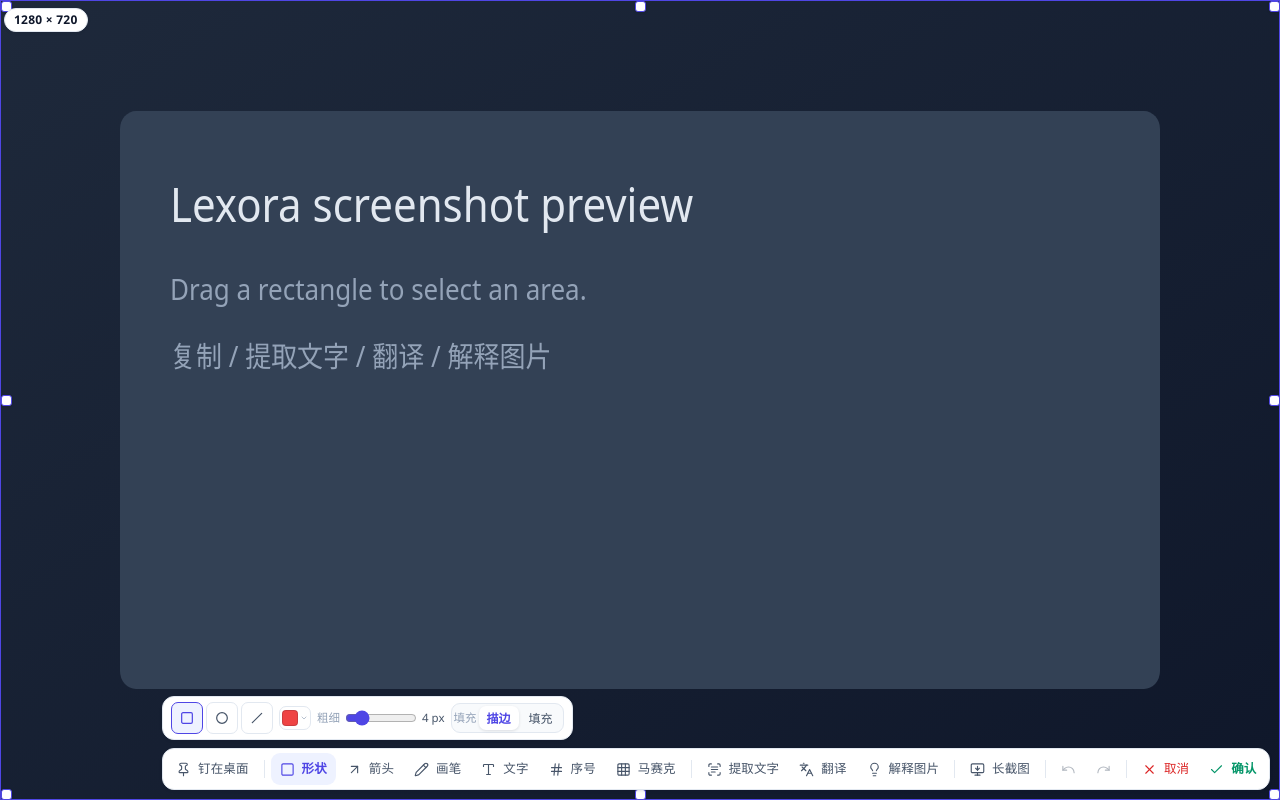
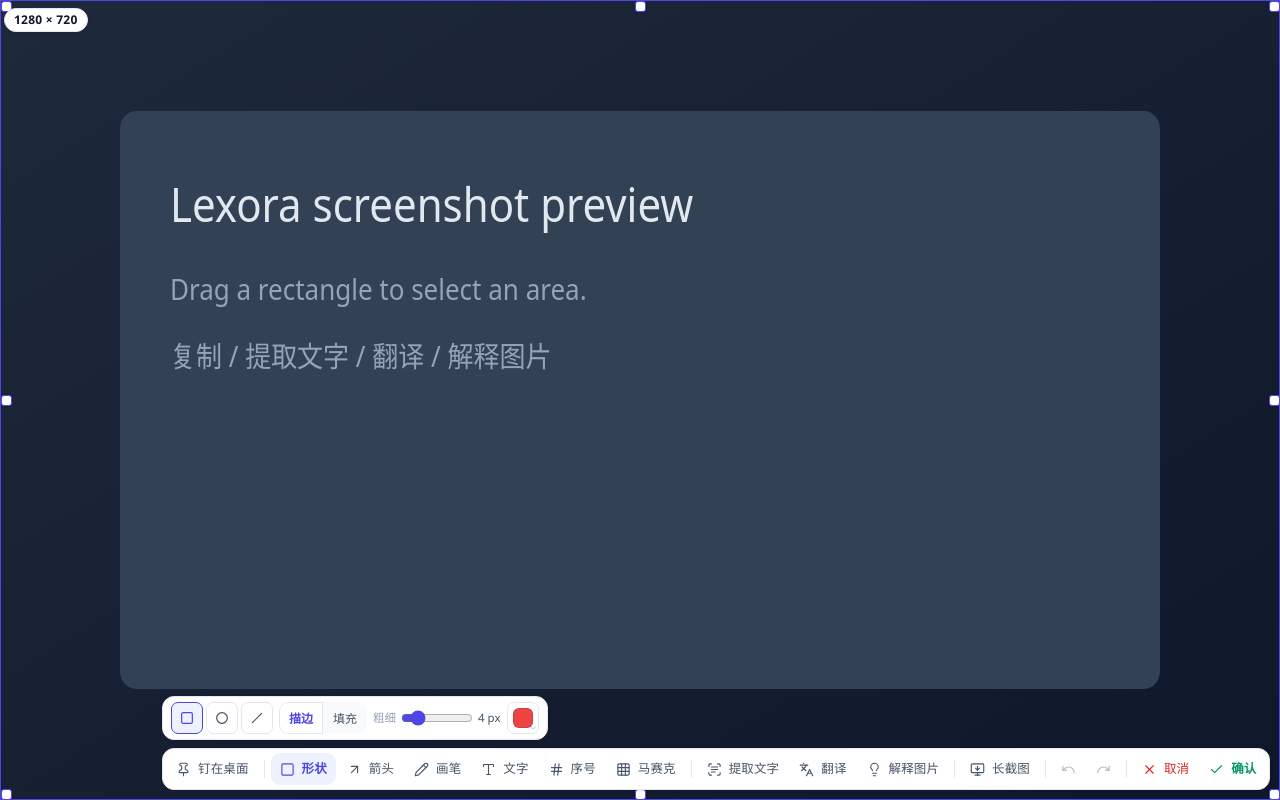
Before and after one commit to monk233/lexora, a website: page web/capture.html in a window 1280 px wide. Both pictures are taken after a click on the button "形状". Drawn offline with Linux system fonts and the light colour scheme.

Commit message:
fix: reorder shape palette and make fill mode fully opaque
- shape properties order is now shapes -> stroke/fill -> width -> colour (colour last), the redundant 填充 label is gone and the shape/fill/colour controls share the same 32px height (colour button 32x32 with a 20x20 swatch)
- other annotation tools also put the colour control last; popover anchoring still follows the (now larger) colour button
- filled rectangles/circles paint a solid 100% opaque fill for the live draft, the committed annotation and the exported PNG alike; outline mode stays transparent inside
- contract §11.10.5, changelog updated; cargo test 226 passed; release rebuilt

```diff
--- a/web/capture-annotate.js
+++ b/web/capture-annotate.js
@@ -34,7 +34,6 @@
   var TEXT_PAD_X = 4;
   var TEXT_PAD_Y = 2;
   var TEXT_LINE_RATIO = 1.35;
-  var FILL_ALPHA = 0.3;
   var MOSAIC_CELLS = 4; /* each mosaic stamp is a 4x4 grid of blocks */
 
   var DEFAULT_OPTIONS = {
@@ -280,10 +279,9 @@
       }
       targetContext.save();
       if (annotation.fill === "fill") {
-        targetContext.globalAlpha = FILL_ALPHA;
+        /* §11.10.5: filled shapes are solid (alpha = 1), QQ style. */
         targetContext.fillStyle = annotation.color;
         targetContext.fillRect(annotation.x, annotation.y, width, height);
-        targetContext.globalAlpha = 1;
       }
       setupStroke(targetContext, annotation);
       targetContext.strokeRect(annotation.x, annotation.y, width, height);
@@ -307,10 +305,9 @@
         targetContext.restore();
       }
       if (annotation.fill === "fill") {
-        targetContext.globalAlpha = FILL_ALPHA;
+        /* §11.10.5: solid fill, alpha = 1. */
         targetContext.fillStyle = annotation.color;
         targetContext.fill();
-        targetContext.globalAlpha = 1;
       }
       setupStroke(targetContext, annotation);
       targetContext.stroke();
--- a/web/capture.css
+++ b/web/capture.css
@@ -473,15 +473,17 @@ body.is-dragging .selection-handle {
 }
 
 /* Color trigger (contract §11.10.3): 32×24 button with the current swatch. */
+/* Colour trigger (contract §11.10.5): 32×32 square, same size as the shape
+ * buttons; the 20×20 swatch is centred and the chevron sits in the corner. */
 .palette-color-button {
+  position: relative;
   display: inline-flex;
   align-items: center;
   justify-content: center;
-  gap: 2px;
   flex: 0 0 auto;
   width: 32px;
-  height: 24px;
-  padding: 0 3px;
+  height: 32px;
+  padding: 0;
   border: 1px solid var(--border);
   border-radius: var(--radius-sm);
   background: var(--surface);
@@ -500,18 +502,21 @@ body.is-dragging .selection-handle {
 
 .palette-color-swatch {
   flex: 0 0 auto;
-  width: 16px;
-  height: 16px;
+  width: 20px;
+  height: 20px;
   border: 1px solid rgba(15, 23, 42, 0.16);
-  border-radius: 4px;
+  border-radius: 6px;
   background: #ef4444;
 }
 
 .palette-color-chevron {
-  flex: 0 0 auto;
+  position: absolute;
+  right: 1px;
+  bottom: 1px;
   width: 8px;
   height: 8px;
   color: var(--text-faint);
+  pointer-events: none;
 }
 
 /* ---- QQ-style color popover (contract §11.10.3) ------------------------ */
@@ -808,24 +813,35 @@ body.picking-color * {
   width: 64px;
 }
 
+/* Stroke/fill segmented control: 32px tall to match the shape buttons, no
+ * textual "填充" caption (contract §11.10.5). */
 .palette-segmented {
-  gap: 2px;
-  padding: 2px;
-  border: 1px solid var(--border);
-  border-radius: var(--radius-md);
+  gap: 0;
+  padding: 0;
+  border: 0;
+  border-radius: 9px;
   background: var(--surface-muted);
+  overflow: hidden;
 }
 
 .palette-seg {
-  height: 24px;
-  padding: 0 8px;
+  height: 32px;
+  padding: 0 10px;
   border: 0;
-  border-radius: 7px;
+  border-radius: 0;
   background: transparent;
   color: var(--text-muted);
   font-size: 12px;
   cursor: pointer;
   transition: background 120ms ease, color 120ms ease;
+}
+
+.palette-seg:first-of-type {
+  border-radius: 9px 0 0 9px;
+}
+
+.palette-seg:last-of-type {
+  border-radius: 0 9px 9px 0;
 }
 
 .palette-seg:hover {
@@ -836,7 +852,7 @@ body.picking-color * {
   background: var(--surface);
   color: var(--primary);
   font-weight: 600;
-  box-shadow: var(--shadow-float);
+  box-shadow: inset 0 0 0 1px var(--border);
 }
 
 .palette-toggle {
--- a/web/capture.html
+++ b/web/capture.html
@@ -70,16 +70,12 @@
         </button>
       </div>
 
-      <div class="palette-group" id="palette-color-group"
-           data-tools="shape arrow pen text number" role="group" aria-label="颜色">
-        <button type="button" class="palette-color-button" id="palette-color-button"
-                title="颜色" aria-label="颜色" aria-haspopup="dialog">
-          <span class="palette-color-swatch" id="palette-color-swatch"></span>
-          <svg class="palette-color-chevron" viewBox="0 0 24 24" fill="none" stroke="currentColor"
-               stroke-width="2" stroke-linecap="round" stroke-linejoin="round" aria-hidden="true">
-            <path d="m6 9 6 6 6-6"></path>
-          </svg>
-        </button>
+      <div class="palette-group palette-segmented" id="palette-fill" data-tools="shape"
+           role="group" aria-label="填充模式">
+        <button type="button" class="palette-seg is-active" data-fill="outline"
+                aria-pressed="true">描边</button>
+        <button type="button" class="palette-seg" data-fill="fill"
+                aria-pressed="false">填充</button>
       </div>
 
       <div class="palette-group palette-field" id="palette-width-group"
@@ -88,15 +84,6 @@
         <input type="range" id="palette-width" min="1" max="20" step="1" value="4"
                aria-label="线条粗细">
         <span class="palette-value" id="palette-width-value">4</span>
-      </div>
-
-      <div class="palette-group palette-segmented" id="palette-fill" data-tools="shape"
-           role="group" aria-label="填充模式">
-        <span class="palette-label">填充</span>
-        <button type="button" class="palette-seg is-active" data-fill="outline"
-                aria-pressed="true">描边</button>
-        <button type="button" class="palette-seg" data-fill="fill"
-                aria-pressed="false">填充</button>
       </div>
 
       <div class="palette-group palette-field" id="palette-font-size-group"
@@ -123,6 +110,19 @@
                 aria-pressed="false" title="黄色背景"></button>
         <button type="button" class="palette-bg" data-bg-color="#111827"
                 aria-pressed="false" title="黑色背景"></button>
+      </div>
+
+      <!-- Colour control is last for every drawing tool (contract §11.10.5). -->
+      <div class="palette-group" id="palette-color-group"
+           data-tools="shape arrow pen text number" role="group" aria-label="颜色">
+        <button type="button" class="palette-color-button" id="palette-color-button"
+                title="颜色" aria-label="颜色" aria-haspopup="dialog">
+          <span class="palette-color-swatch" id="palette-color-swatch"></span>
+          <svg class="palette-color-chevron" viewBox="0 0 24 24" fill="none" stroke="currentColor"
+               stroke-width="2" stroke-linecap="round" stroke-linejoin="round" aria-hidden="true">
+            <path d="m6 9 6 6 6-6"></path>
+          </svg>
+        </button>
       </div>
 
       <div class="palette-group palette-field" id="palette-mosaic-size-group"
```
Also changed, not shown: docs/contracts.md (+5 -0 lines), CHANGELOG.md.
